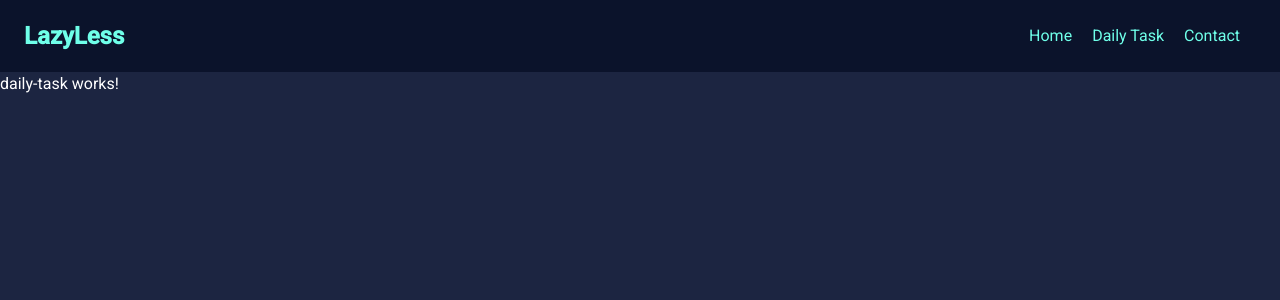
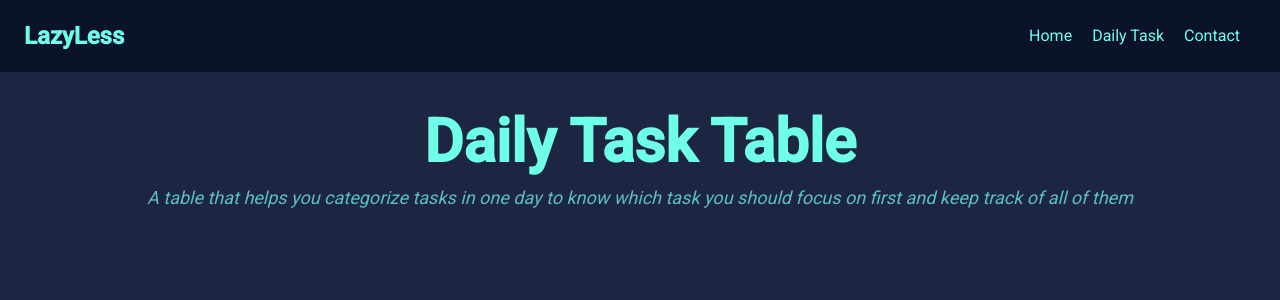
Before and after one commit to LinhNguyenLe2109/Lazyless, an Angular app: page /dailyTask in a window 1280 px wide. Shown: the top 300 px of the page. Built offline with nearby package versions, Linux system fonts and the light colour scheme.

Commit message:
created heading

```diff
--- a/src/app/daily-task/daily-task.component.html
+++ b/src/app/daily-task/daily-task.component.html
@@ -1,4 +1,10 @@
 
-<section class="h-screen w-full text-white">
-    <p>daily-task works!</p>
+<section class="h-screen w-full text-white pt-10">
+    <div id="introduction" class="text-center">
+        <h1 class="text-6xl font-bold text-majorText">Daily Task Table</h1>
+        <p class="text-secondary mt-3 italic text-lg">A table that helps you categorize tasks in one day to know which task you should focus on first and keep track of all of them</p>
+    </div>
+    <div id="tableSection">
+
+    </div>
 </section>
```
